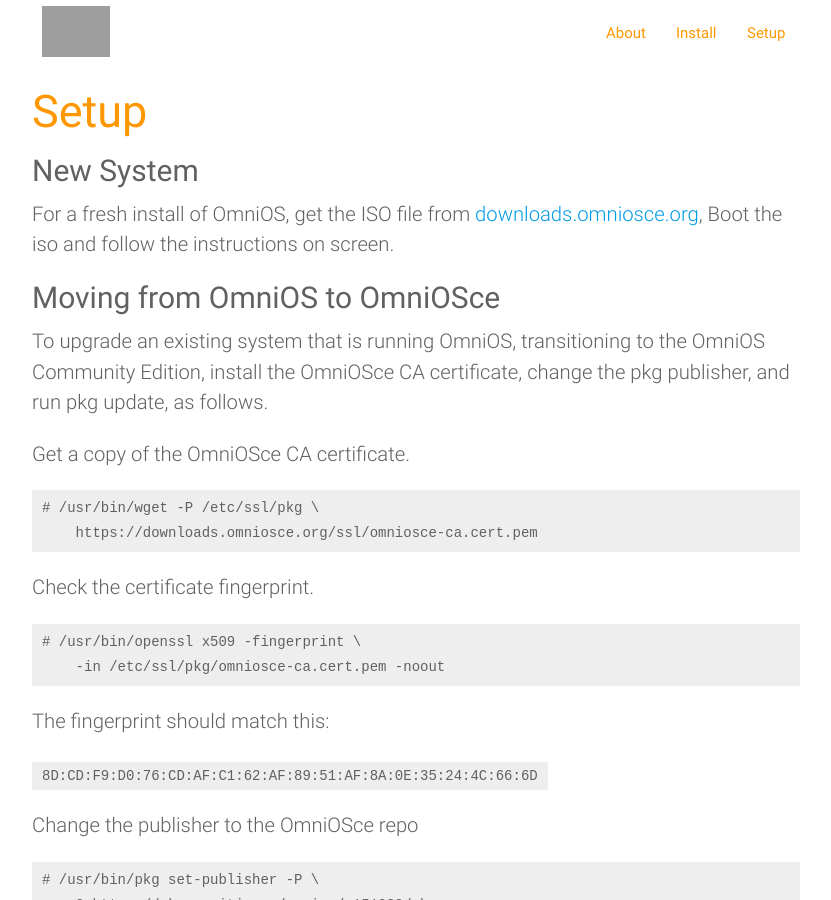
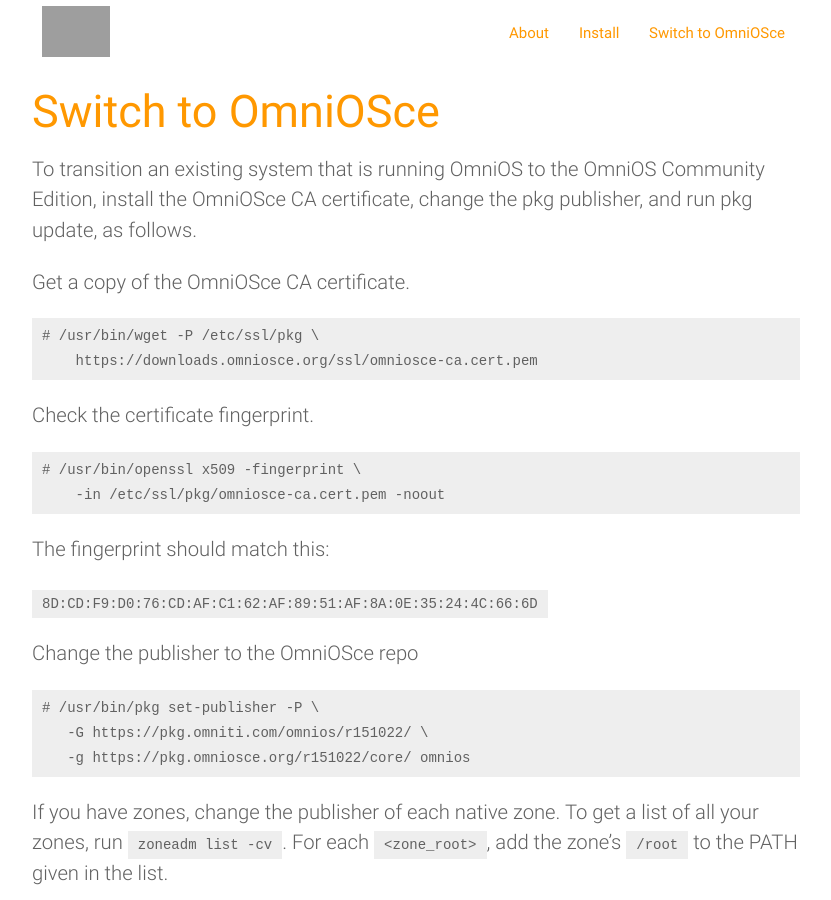
Before and after one commit to omniosorg/omniosorg.github.io, a Jekyll site: the page built from switch.md, in a window 1280 px wide and 900 px high. Shown: the whole window, without its empty margins (224-1055 px from the left). Built offline with Jekyll 4.4.1, drawn with Linux system fonts in a browser that asks for light colours; grey boxes are pictures that could not be loaded.

Commit message:
setup is switch now ... only talks about switching

```diff
--- a/setup.md
+++ b/switch.md
@@ -1,19 +1,11 @@
 ---
 layout: page
-title: Setup
+title: Switch to OmniOSce
 show_in_menu: true
-permalink: /setup/
+permalink: /switch/
 ---
 
-## New System
-
-For a fresh install of OmniOS, get the ISO file from
-[downloads.omniosce.org](https://downloads.omniosce.org/media/stable/),
-Boot the iso and follow the instructions on screen.
-
-## Moving from OmniOS to OmniOSce
-
-To upgrade an existing system that is running OmniOS, transitioning to
+To transition an existing system that is running OmniOS to
 the OmniOS Community Edition, install the OmniOSce CA certificate,
 change the pkg publisher, and run pkg update, as follows.
 
```
